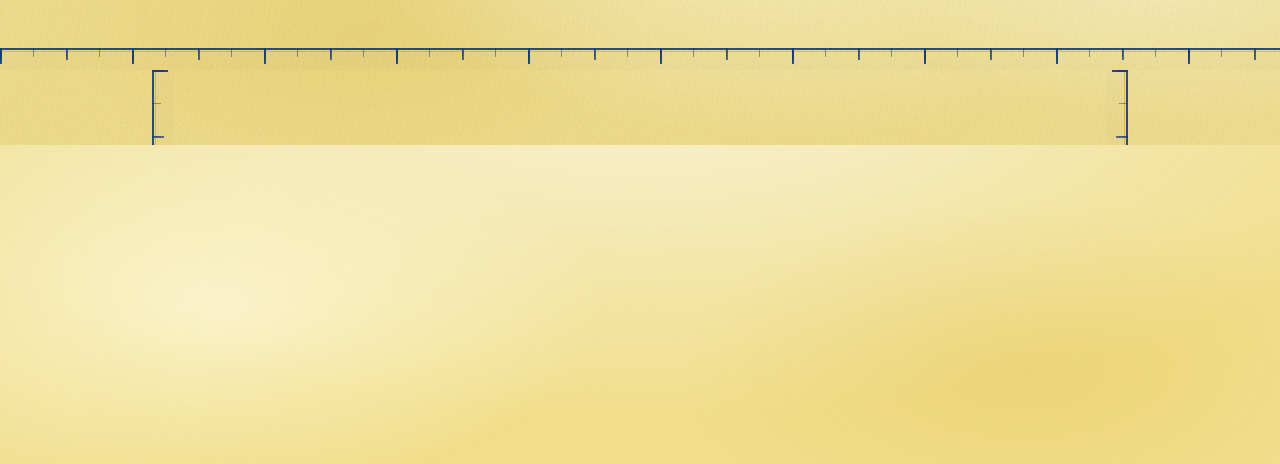
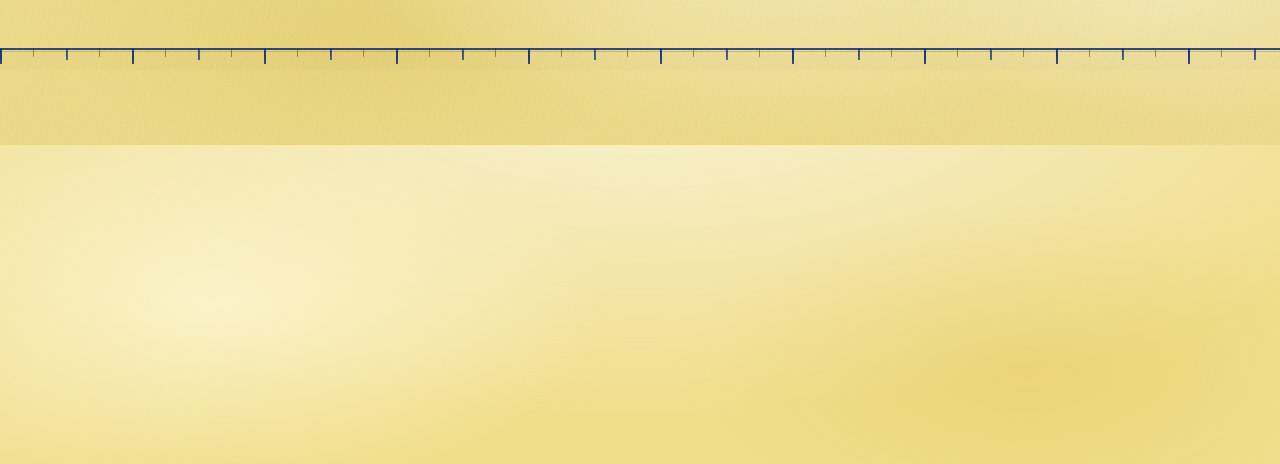
Before and after one commit to suzbeanz/buttery-stitches, a React (Vite) app: page / in a window 1280 px wide. Shown: the part 655-1119 px from the top of the page. Built offline with nearby package versions, Linux system fonts and the light colour scheme; what zundo would draw is missing.

Commit message:
Homepage: remove vertical rules, fill bottom with growing closing band, rename sections (Milk/Kit/Churn/Flavors/Freedom)

```diff
--- a/src/components/Home.tsx
+++ b/src/components/Home.tsx
@@ -9,15 +9,14 @@ import Footer from "./Footer";
 
 /**
  * The homepage as a printed butter wrapper / editorial spread. Flat Press-Blue
- * ink on churned-butter stock, ruled like ledger paper: full-bleed tablespoon
- * rules run off both edges between sections, and vertical rules drop down each
- * section's margins to meet them — a continuous printed grid. The page is still;
- * the only motion is the "How It Works" tape, sewn in stitch-by-stitch.
+ * ink on churned-butter stock: full-bleed tablespoon rules run off both edges
+ * between sections. The page is still; the only motion is the "How It Works"
+ * tape, sewn in stitch-by-stitch. A sticky closing band grows to fill any
+ * leftover height so the page never trails off into blank stock.
  */
 export default function Home({ onStart }: { onStart: () => void }) {
   return (
-    <div className="h-full overflow-y-auto">
-      <div className="flex min-h-full flex-col">
+    <div className="flex h-full flex-col overflow-y-auto">
       {/* HERO — the label */}
       <div className="mx-auto w-full max-w-5xl px-6 pt-10 sm:pt-16">
         <PressCard className="relative overflow-hidden px-6 py-8 sm:px-10 sm:py-10">
@@ -81,8 +80,8 @@ export default function Home({ onStart }: { onStart: () => void }) {
 
       <Tape unit="Tbsp" className="mt-12" />
 
-        {/* 01 — THE SPREAD */}
-        <Row no="Section 01 / Half Cup" title="The Spread" sub="What it does">
+      {/* 01 — THE MILK */}
+      <Row no="Section 01 / The Milk" title="The Spread" sub="What it does">
         <p className="max-w-2xl font-body text-[17px] leading-relaxed text-char">
           Pictures, words, and shapes become machine-ready embroidery — free,
           open-source, and churned right in your browser.{" "}
@@ -96,7 +95,7 @@ export default function Home({ onStart }: { onStart: () => void }) {
 
       <Tape unit="Tbsp" />
 
-        {/* 02 — WHAT'S INSIDE */}
+      {/* 02 — THE KIT */}
       <Row no="Section 02 / The Kit" title="What's Inside" sub="Picture · Words · Export">
         <div className="mt-2 grid grid-cols-1 gap-5 sm:grid-cols-3">
           <Feature title="Picture → Stitches" motif={<ImageMotif />}>
@@ -113,8 +112,8 @@ export default function Home({ onStart }: { onStart: () => void }) {
 
       <Tape unit="Tbsp" />
 
-        {/* 03 — HOW IT WORKS */}
-        <Row no="Section 03 / The Method" title="How It Works" sub="Math, not magic">
+      {/* 03 — THE CHURN */}
+      <Row no="Section 03 / The Churn" title="How It Works" sub="Math, not magic">
         <p className="max-w-2xl font-body text-[16px] leading-relaxed text-char">
           No black-box AI — pure math and logic. Every design gets underlay,
           tie-offs, and safe stitch lengths, so it sews right the first time:
@@ -129,8 +128,8 @@ export default function Home({ onStart }: { onStart: () => void }) {
 
       <Tape unit="Tbsp" />
 
-        {/* 04 — FORMATS */}
-        <Row no="Section 04 / The Tickets" title="The Formats" sub="Home &amp; commercial machines">
+      {/* 04 — THE FLAVORS */}
+      <Row no="Section 04 / The Flavors" title="The Formats" sub="Home &amp; commercial machines">
         <div className="mt-2 flex flex-wrap items-center gap-2">
           <Stamp variant="solid">PES</Stamp>
           <Stamp>DST</Stamp>
@@ -149,8 +148,8 @@ export default function Home({ onStart }: { onStart: () => void }) {
 
       <Tape unit="Tbsp" />
 
-        {/* 05 — WHY OPEN SOURCE */}
-        <Row no="Section 05 / The Promise" title="Why It's Free" sub="Open source, for everyone">
+      {/* 05 — THE FREEDOM */}
+      <Row no="Section 05 / The Freedom" title="Why It's Free" sub="Open source, for everyone">
         <p className="max-w-2xl font-body text-[17px] leading-relaxed text-char">
           Professional digitizing software runs{" "}
           <b className="text-ink">hundreds — even thousands</b> of dollars,
@@ -175,26 +174,25 @@ export default function Home({ onStart }: { onStart: () => void }) {
         </div>
       </Row>
 
-        {/* CLOSING BAND — pushed to the bottom so the page never trails off into
-            blank stock. */}
-        <div className="mt-auto">
       <Tape unit="Tbsp" />
-          <div className="mx-auto w-full max-w-5xl px-6 py-8 text-center">
-            <div className="font-display text-2xl uppercase tracking-wide text-ink-deep sm:text-4xl">
-              Net Wt. Free · 100% Open Source
+
+      {/* CLOSING BAND — grows to absorb any leftover height so the page fills the
+          screen instead of trailing off into blank stock. */}
+      <div className="flex flex-1 items-center justify-center px-6 py-12">
+        <div className="text-center font-display text-3xl uppercase leading-tight tracking-wide text-ink-deep sm:text-5xl">
+          Net Wt. Free
+          <br />
+          100% Open Source
         </div>
       </div>
+
       <Tape unit="Tbsp" />
       <Footer />
-        </div>
-      </div>
     </div>
   );
 }
 
-/** A homepage section ruled like ledger paper: vertical rules drop down both
- *  margins (meeting the full-bleed rules above and below), with the numbered
- *  head and content in the column between them. */
+/** A homepage section: a numbered head and content, in a centered column. */
 function Row({
   no,
   title,
@@ -209,22 +207,9 @@ function Row({
   className?: string;
 }) {
   return (
-    <div className={`relative ${className}`}>
-      {/* vertical ledger rules at the content-column edges (sm+ only) */}
-      <div aria-hidden className="pointer-events-none absolute inset-0">
-        <div className="relative mx-auto h-full max-w-5xl">
-          <div className="absolute inset-y-0 left-6 hidden sm:block">
-            <Tape orientation="vertical" className="h-full" />
-          </div>
-          <div className="absolute inset-y-0 right-6 hidden sm:block">
-            <Tape orientation="vertical" flip className="h-full" />
-          </div>
-        </div>
-      </div>
-      <div className="relative mx-auto max-w-5xl px-6 py-12 sm:px-16">
+    <div className={`mx-auto w-full max-w-5xl px-6 py-12 ${className}`}>
       <SectionHead no={no} title={title} sub={sub} />
       {children}
-      </div>
     </div>
   );
 }
```
Lines whose indentation alone changed are shown as unchanged.
